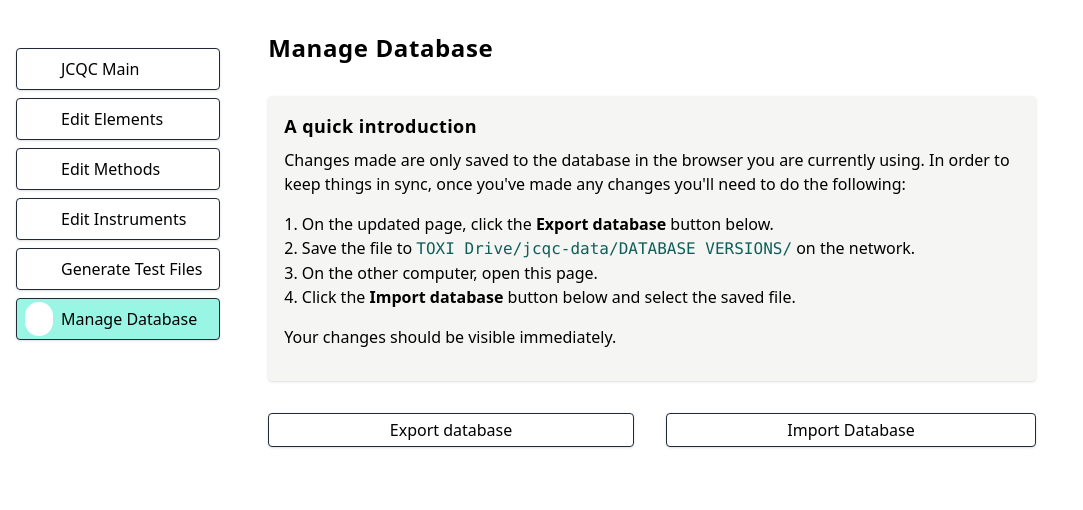
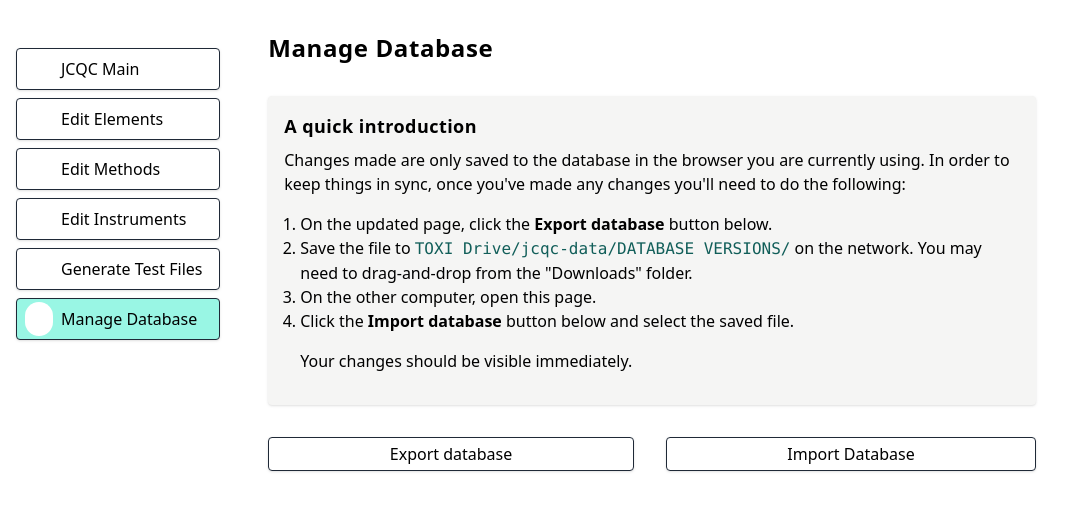
Before and after one commit to jeffreycharters/jcqc-data, a SvelteKit app: page /edit/database in a window 1280 px wide. Shown: the top 510 px of the page, without its empty margins (0-1083 px from the left). Built offline with nearby package versions, Linux system fonts and the light colour scheme; some icons are missing.

Commit message:
add reminder to edit page

```diff
--- a/src/routes/edit/+page.svelte
+++ b/src/routes/edit/+page.svelte
@@ -6,16 +6,11 @@
 	import { crossfade } from "svelte/transition"
 
 	// @ts-expect-error
-	import IconAtom2 from "@tabler/icons-svelte/dist/svelte/icons/IconAtom2.svelte"
-	// @ts-expect-error
-	import IconTestPipe from "@tabler/icons-svelte/dist/svelte/icons/IconTestPipe.svelte"
-	// @ts-expect-error
-	import IconCookieMan from "@tabler/icons-svelte/dist/svelte/icons/IconCookieMan.svelte"
-	// @ts-expect-error
 	import IconPlaylistAdd from "@tabler/icons-svelte/dist/svelte/icons/IconPlaylistAdd.svelte"
 
 	import type { PageData } from "./$types"
 	import { setInstrumentsContext, setMethodsContext } from "$lib/storage"
+	import DatabaseReminder from "./DatabaseReminder.svelte"
 
 	export let data: PageData
 	const { methods, instruments } = data
@@ -31,7 +26,11 @@
 	let showAddMethodForm = false
 </script>
 
-<h1 class="mb-6 mt-8">Select method to edit</h1>
+<div class="max-w-screen-lg flex justify-between my-2 items-end">
+	<h1>Select method to edit</h1>
+	<DatabaseReminder />
+</div>
+
 
 <div class="grid max-w-screen-lg grid-cols-3 gap-4">
 	{#each ($methodList ?? []).filter((method) => method.active) as method (method.slug)}
@@ -57,34 +56,9 @@
 		on:click={() => (showAddMethodForm = !showAddMethodForm)}
 		class="flex w-full items-center justify-center gap-2 rounded border border-gray-500 p-4 font-bold shadow-lg"
 	>
-		<IconPlaylistAdd class=" h-8 w-8 stroke-[1.5]" />
+		<IconPlaylistAdd class="h-8 w-8 stroke-[1.5]" />
 		Add Method
 	</button>
 </div>
 
 <AddMethodForm showAddForm={showAddMethodForm} on:close={() => (showAddMethodForm = false)} />
-<!--
-<h1 class="-mb-2 mt-10">Other options</h1>
-
-<div class="grid max-w-screen-lg grid-cols-3 items-stretch gap-4">
-	<div class="mt-8 h-fit w-full rounded border border-gray-800 shadow">
-		<a href="/edit/elements" class="inline-flex items-center gap-4 px-6 py-4 no-underline">
-			<IconAtom2 class="rotate-45 stroke-fuchsia-600" />
-			<h2>Edit elements</h2>
-		</a>
-	</div>
-
-	<div class="mt-8 h-fit w-full rounded border border-gray-800 shadow">
-		<a href="/edit/testfiles" class="inline-flex items-center gap-4 px-6 py-4 no-underline">
-			<IconTestPipe class="stroke-emerald-600" />
-			<h2>Generate Test Files</h2>
-		</a>
-	</div>
-
-	<div class="mt-8 h-fit w-full rounded border border-gray-800 shadow">
-		<a href="/" class="inline-flex items-center gap-4 px-6 py-4 no-underline">
-			<IconCookieMan class="-rotate-12 stroke-amber-700" />
-			<h2>Return to Main</h2>
-		</a>
-	</div>
-</div> -->
--- /dev/null
+++ b/src/routes/edit/DatabaseReminder.svelte
@@ -0,0 +1,23 @@
+<script lang="ts">
+    // @ts-expect-error
+	import IconBulb from "@tabler/icons-svelte/dist/svelte/icons/IconBulb.svelte"
+</script>
+
+<div class="w-fit max-w-lg border-sky-300 border-2 rounded py-2 px-4 bg-sky-50 text-sky-600">
+    <div class="flex gap-2 items-center">
+        <IconBulb class="stroke-sky-600 h-6 w-6" />
+        <div class="font-bold font-lg">Reminder!</div>
+        </div>
+        <div>
+            <div>
+                <p>After editing a method, be sure to export the data and import that file to other computers!</p>
+                <p>Visit the <a href="/edit/database" class="text-sky-800 font-semibold underline">database</a> page to export or import.</p>
+            </div>
+    </div>
+</div>
+
+<style lang="postcss">
+    p {
+        @apply text-sm my-2
+    }
+</style>
--- a/src/routes/edit/database/+page.svelte
+++ b/src/routes/edit/database/+page.svelte
@@ -50,11 +50,11 @@
 		Changes made are only saved to the database in the browser you are currently using. In order to
 		keep things in sync, once you've made any changes you'll need to do the following:
 	</p>
-	<ol class="my-4 list-inside list-decimal">
+	<ol class="m-4 list-outside list-decimal">
 		<li>On the updated page, click the <strong>Export database</strong> button below.</li>
 		<li>
 			Save the file to <code class="text-teal-800">TOXI Drive/jcqc-data/DATABASE VERSIONS/</code> on
-			the network.
+			the network. You may need to drag-and-drop from the "Downloads" folder.
 		</li>
 		<li>On the other computer, open this page.</li>
 		<li>Click the <strong>Import database</strong> button below and select the saved file.</li>
```
